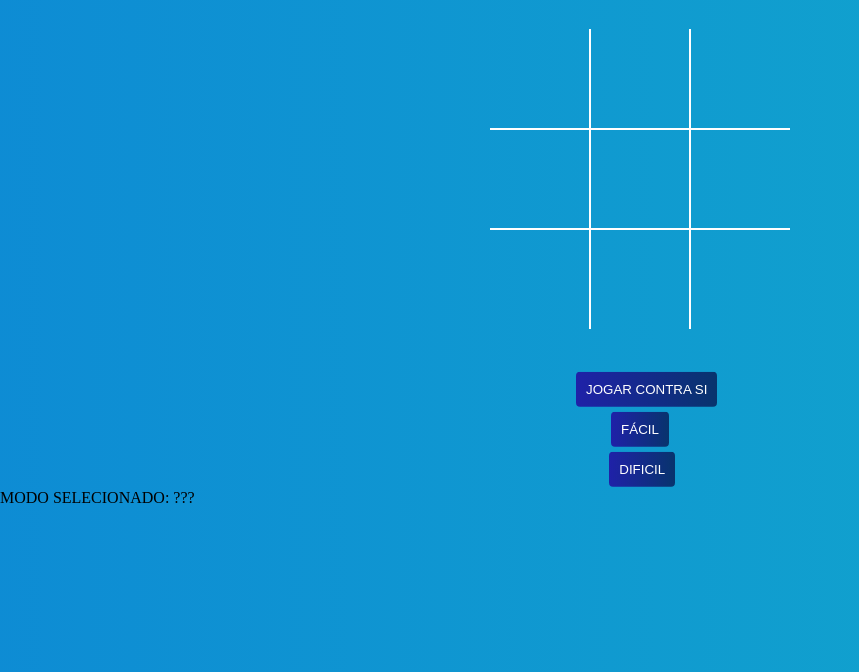
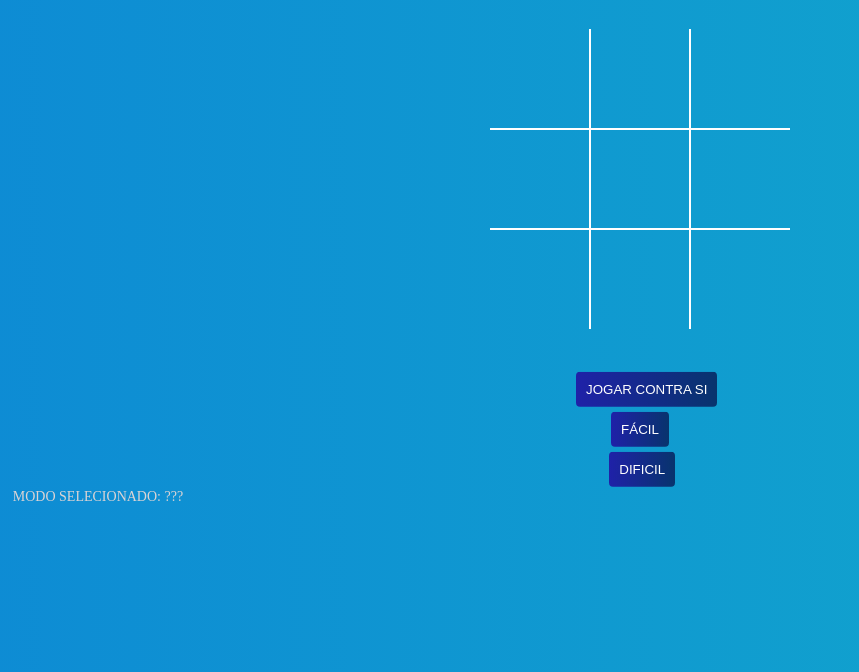
Before and after one commit to Wesley-Programers/Jogo-da-Velha, a plain HTML site: page jogo_da_velha.html in a window 1280 px wide. Shown: the part 128-800 px from the top of the page, without its empty margins (0-859 px from the left). Drawn offline with Linux system fonts and the light colour scheme.

Commit message:
Update jogo_da_velha.css

```diff
--- a/jogo_da_velha.css
+++ b/jogo_da_velha.css
@@ -5,8 +5,6 @@
 }
 
 body {
-    /* background: rgb(133, 133, 233); */
-    /* pointer-events: none; */
     user-select: none;
 
     background: linear-gradient(to right, rgb(9, 108, 221), rgb(22, 196, 196));
@@ -25,7 +23,6 @@ body {
     grid-template-rows: repeat(3, 1fr);
     margin: auto;
     color: white;
-    /* grid-template-rows: repeat(3, 1fr); */
 }
 
 .div-princ-content {
@@ -83,24 +80,20 @@ body {
     text-align: center;
     margin-bottom: 50px;
     color: rgb(230, 222, 222);
-    /* transition: all .3s ease; */
 }
 
 .div-princ-content .x{
     pointer-events: none;
-    /* transition-duration: 1s; */
 }
 
 .div-princ-content .o{
     pointer-events: none;
-    /* transition: all .3s ease; */
 }
 
 #select-dificuldades {
     margin-top: 26px;
     transform: translateX(590px);
     text-align: center;
-    /* transform: translateY(20px); */
 }
 
 #span-bt-pos-win-reniciar {
@@ -129,7 +122,6 @@ body {
 }
 
 #footer-msg-obg {
-    /* margin-top: 429px; */
     color: white;
     font-size: 2ch;
 }
@@ -168,6 +160,13 @@ button:hover {
 button:disabled {
     opacity: 0.5;
     background: rgb(31, 33, 168) !important;
+}
+
+#span-modo-selecionado {
+    float: left;
+    color: rgb(221, 212, 212);
+    margin-left: 1%;
+    font-size: 14px;
 }
 
 
```
